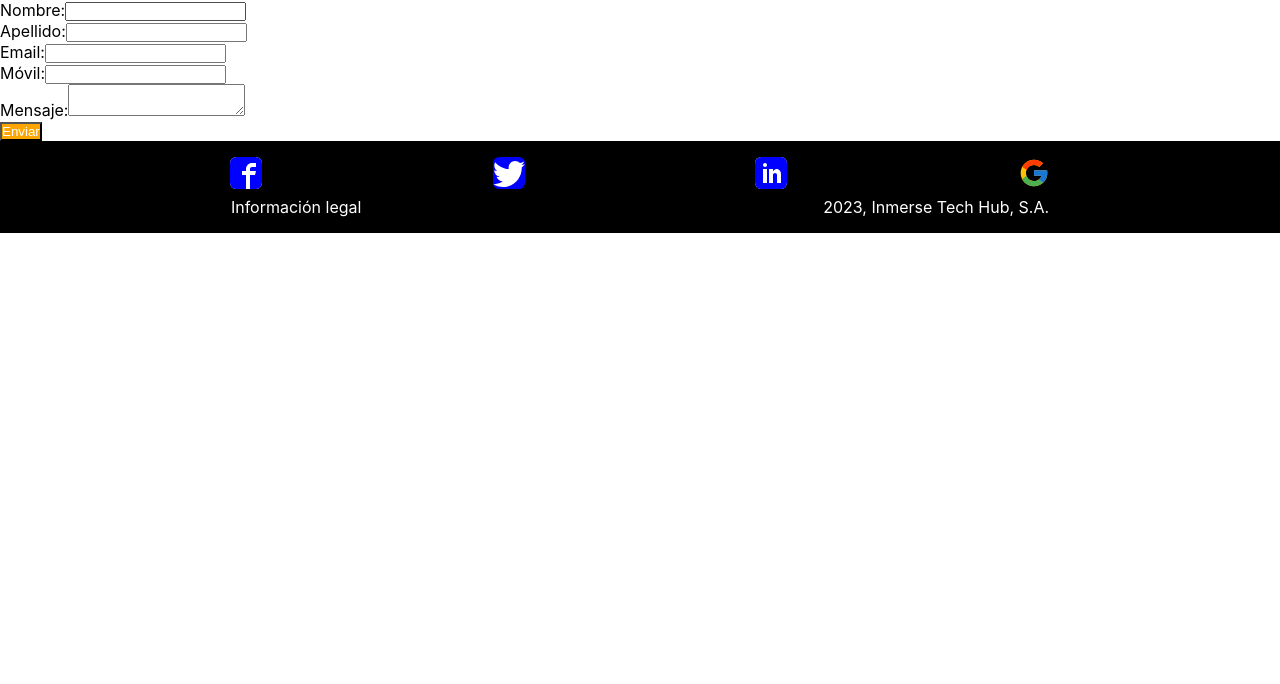
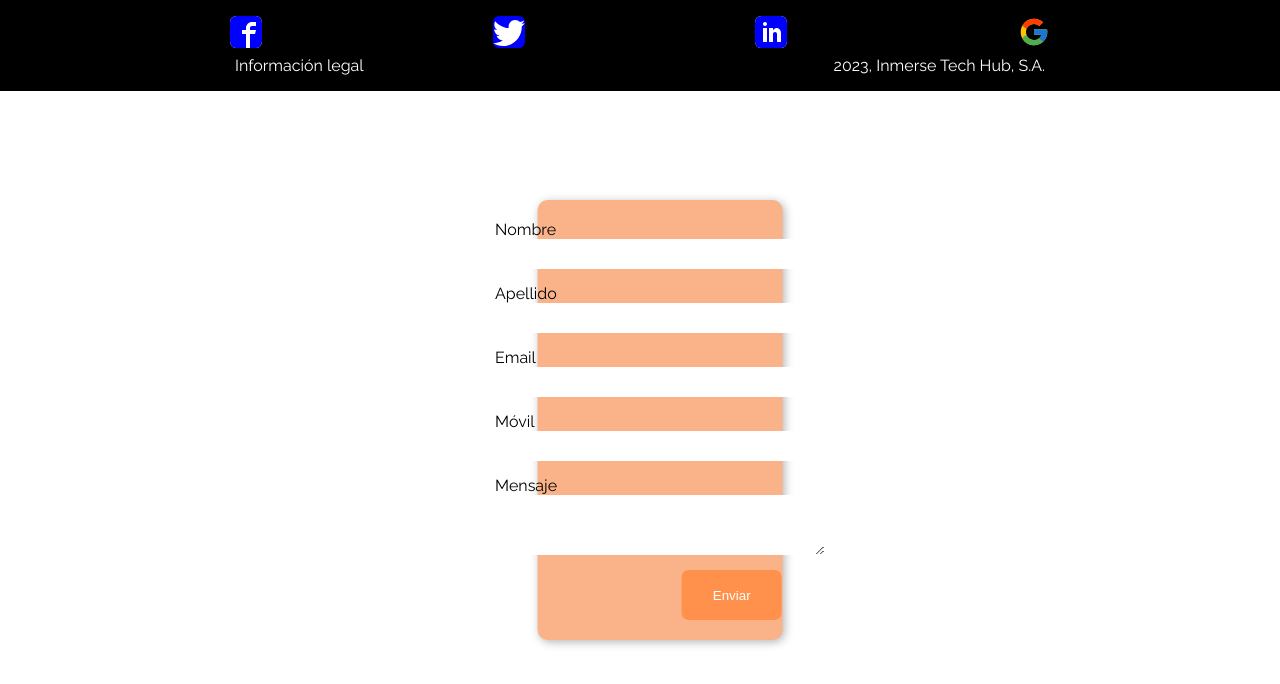
Before and after one commit to ImmerseTechHub/ImmerseTechHub, a React (Create React App) app in the folder client/: page /contactanos in a window 1280 px wide. Shown: the top 684 px of the page. Built offline with nearby package versions, Linux system fonts and the light colour scheme.

Commit message:
card-form

```diff
--- a/client/src/App.js
+++ b/client/src/App.js
@@ -3,12 +3,12 @@ import './App.css';
 import { BrowserRouter } from 'react-router-dom';
 import Router from './applications/Router';
 import Footer from './components/Footer/Footer';
-import Form from './components/Form/Form';
+
+
 function App() {
   return (
     <BrowserRouter>
       <Router />
-      <Form />
       <Footer />
     </BrowserRouter>
   );
--- a/client/src/applications/Router.jsx
+++ b/client/src/applications/Router.jsx
@@ -1,11 +1,14 @@
 import { Routes, Route } from "react-router-dom";
 import MainHome from "../pages/MainHome/MainHome";
+import ContactUs from "../pages/ContactUs/ContactUs";
+
 
 export default function Router() {
     return(
         <>
             <Routes>
                 <Route exact path='/' element={<MainHome/>}/>
+                <Route exact path='/contactanos' element={<ContactUs/>}/>
             </Routes>
         </>
     )
--- /dev/null
+++ b/client/src/components/Form/Form.css
@@ -0,0 +1,58 @@
+
+/* raleway.css */
+@import url('https://fonts.googleapis.com/css?family=Raleway&display=swap');
+
+
+body {
+    height: 100%;
+    margin: 0;
+    font-family: Raleway;
+}
+
+#container {
+    display: flex;
+    padding: 20px;
+    flex-direction: column;
+    justify-content: center;
+    align-items: center;
+    text-align: left;
+    gap: 15px;
+    width: 16%;
+    height: 50%;
+    position: absolute;
+    top: 50%;
+    left: 50%;
+    transform: translate(-50%, -50%);
+    background-color:#FAB388;
+    border-radius: 10px;
+    box-shadow: 2px 2px 10px rgba(0, 0, 0, 0.3);
+    margin: 20px;
+}
+
+input  {
+    border-radius: 7px;
+    border: hidden;
+    height: 30px;
+    width: 330px;
+    display: flex;
+    flex-direction: column;
+    align-items: flex-start;
+    gap: 8px; /* Espacio entre el label y el input */
+}
+textarea {
+    border-radius: 7px;
+    border: hidden;
+    height: 60px;
+    width: 330px;
+    display: flex;
+    flex-direction: column;
+    align-items: flex-start;
+    gap: 8px; /* Espacio entre el label y el input */
+}
+.boton {
+    border-radius: 7px;
+    border: hidden;
+    width: 100px;
+    height: 50px;
+    margin-left: 70%;
+}
--- a/client/src/components/Form/Form.jsx
+++ b/client/src/components/Form/Form.jsx
@@ -1,4 +1,6 @@
 import React, { useState } from 'react';
+import './Form.css';
+
 
 const Form = () => {
   const [formData, setFormData] = useState({
@@ -15,9 +17,9 @@ const Form = () => {
   };
 
   return (
-    <form>
-      <div>
-        <label htmlFor="nombre">Nombre:</label>
+    <form id="container">
+      <div className="name" >
+      <label htmlFor="nombre">Nombre</label>&nbsp;
         <input
           type="text"
           id="nombre"
@@ -27,8 +29,8 @@ const Form = () => {
           required
         />
       </div>
-      <div>
-        <label htmlFor="apellido">Apellido:</label>
+      <div className='surname'>
+        <label htmlFor="apellido">Apellido</label>&nbsp;
         <input
           type="text"
           id="apellido"
@@ -38,8 +40,8 @@ const Form = () => {
           required
         />
       </div>
-      <div>
-        <label htmlFor="email">Email:</label>
+      <div className='mail'>
+        <label htmlFor="email">Email</label>&nbsp;&nbsp;&nbsp;&nbsp;&nbsp;&nbsp;
         <input
           type="email"
           id="email"
@@ -49,8 +51,8 @@ const Form = () => {
           required
         />
       </div>
-      <div>
-        <label htmlFor="movil">Móvil:</label>
+      <div className='phone'>
+        <label htmlFor="movil">Móvil</label>&nbsp;&nbsp;&nbsp;&nbsp;&nbsp;&nbsp;
         <input
           type="tel"
           id="movil"
@@ -60,8 +62,8 @@ const Form = () => {
           required
         />
       </div>
-      <div>
-        <label htmlFor="mensaje">Mensaje:</label>
+      <div className='message'>
+        <label htmlFor="mensaje">Mensaje</label>&nbsp;
         <textarea
           id="mensaje"
           name="mensaje"
@@ -69,8 +71,8 @@ const Form = () => {
           onChange={handleChange}
           required
         />
-      </div>
-      <button type="submit" style={{ backgroundColor: 'orange', color: 'white' }}>
+      </div >
+      <button className='boton' type="submit" style={{ backgroundColor: '#ff914d', color: 'white' }}>
         Enviar
       </button>
     </form>
--- a/client/src/index.js
+++ b/client/src/index.js
@@ -3,6 +3,7 @@ import ReactDOM from 'react-dom/client';
 import './index.css';
 import App from './App';
 import reportWebVitals from './reportWebVitals';
+
 
 const root = ReactDOM.createRoot(document.getElementById('root'));
 root.render(
--- /dev/null
+++ b/client/src/pages/ContactUs/ContactUs.jsx
@@ -0,0 +1,11 @@
+import React from "react";
+import "./ContactUs.css";
+import Form from "../../components/Form/Form";
+
+const ContactUs = () => {
+    return (
+       <Form/>
+    );
+};
+
+export default ContactUs;
```
Also changed, not shown: client/src/pages/ContactUs/ContactUs.css (added).
